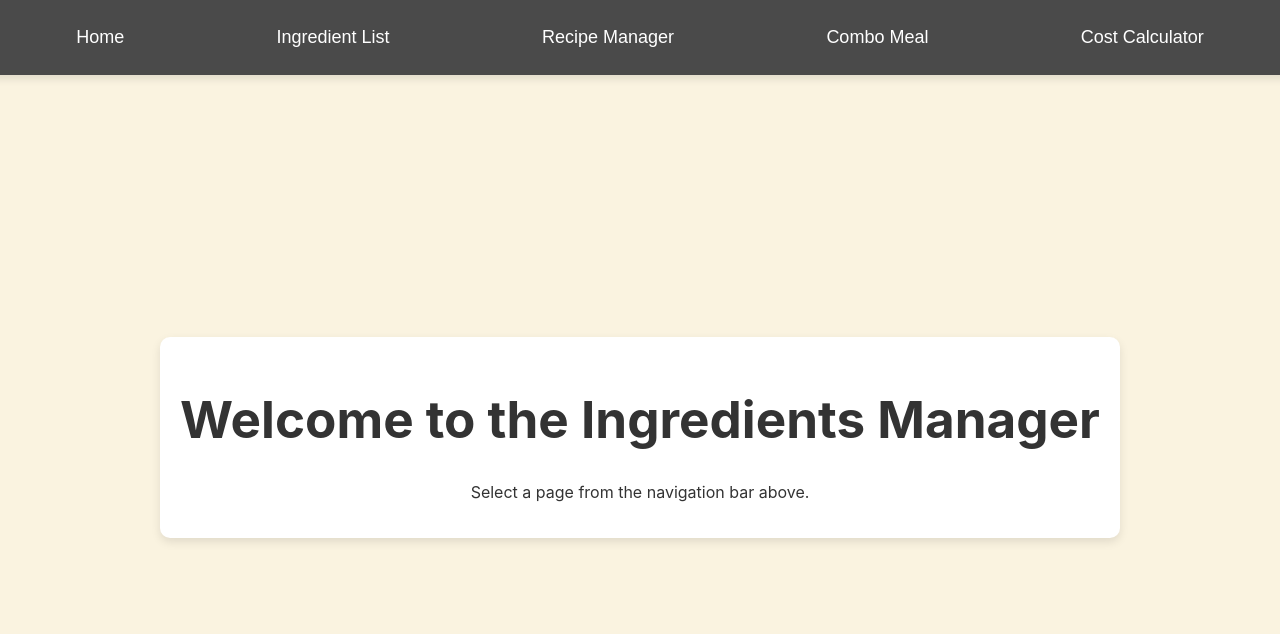
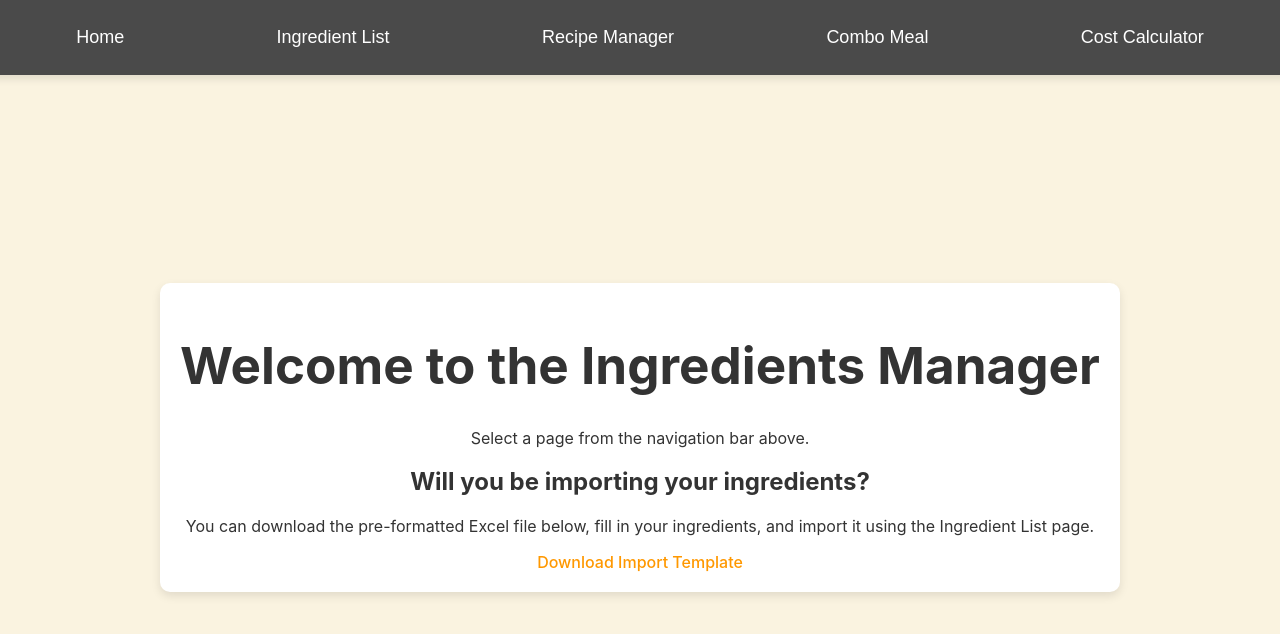
Before and after one commit to jazoomi/Stock-Inventory-Management-System, a React (Vite) app: page / in a window 1280 px wide. Shown: the top 634 px of the page. Built offline with nearby package versions, Linux system fonts and the light colour scheme.

Commit message:
added import template on home page and updated log

```diff
--- a/src/ui/App.jsx
+++ b/src/ui/App.jsx
@@ -37,6 +37,18 @@ const Home = () => (
   <div className="home-container">
     <h1>Welcome to the Ingredients Manager</h1>
     <p>Select a page from the navigation bar above.</p>
+
+    <div className="template-download">
+      <h2>Will you be importing your ingredients?</h2>
+      <p>You can download the pre-formatted Excel file below, fill in your ingredients, and import it using the Ingredient List page.</p>
+      <a
+        href="http://localhost:3001/ingredient-template.xlsx"
+        download
+        className="download-button"
+      >
+        Download Import Template
+      </a>
+    </div>
   </div>
 );
 
```
Also changed, not shown: log.txt, 2 other files (tests, documents, lock files or other folders).
